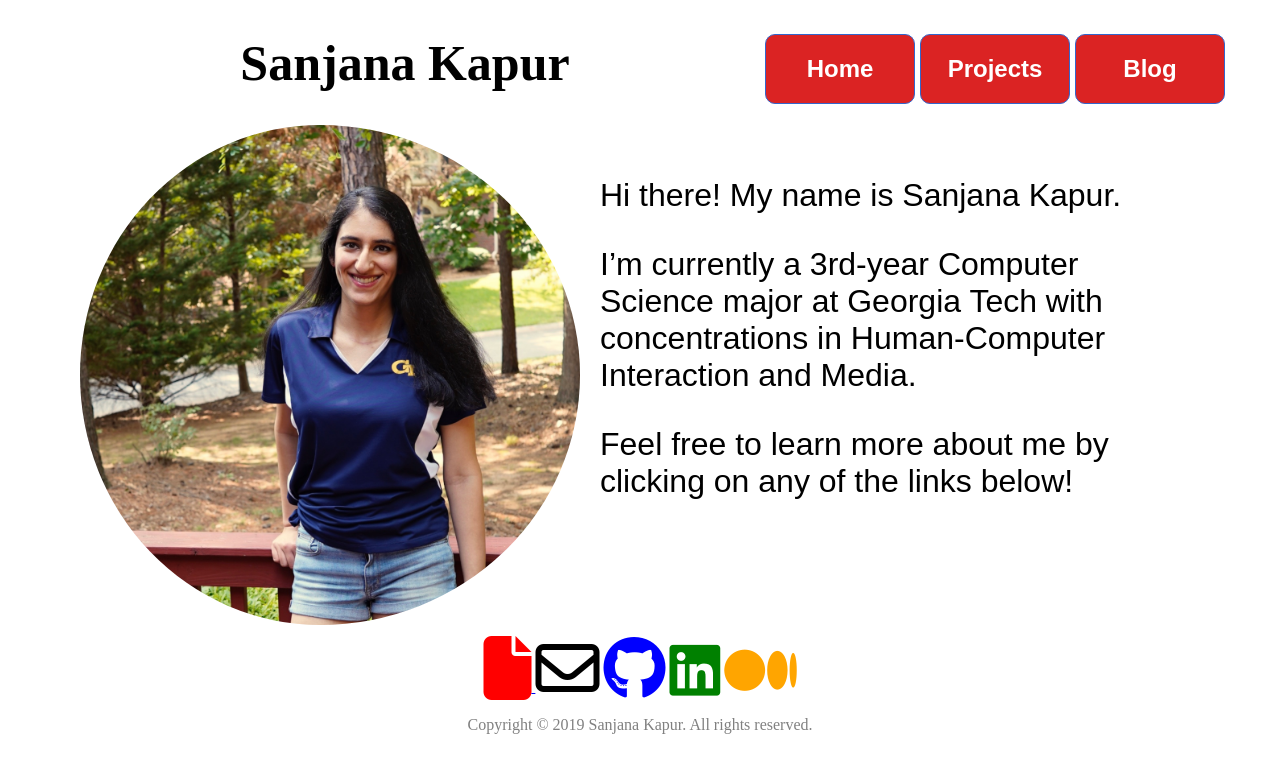
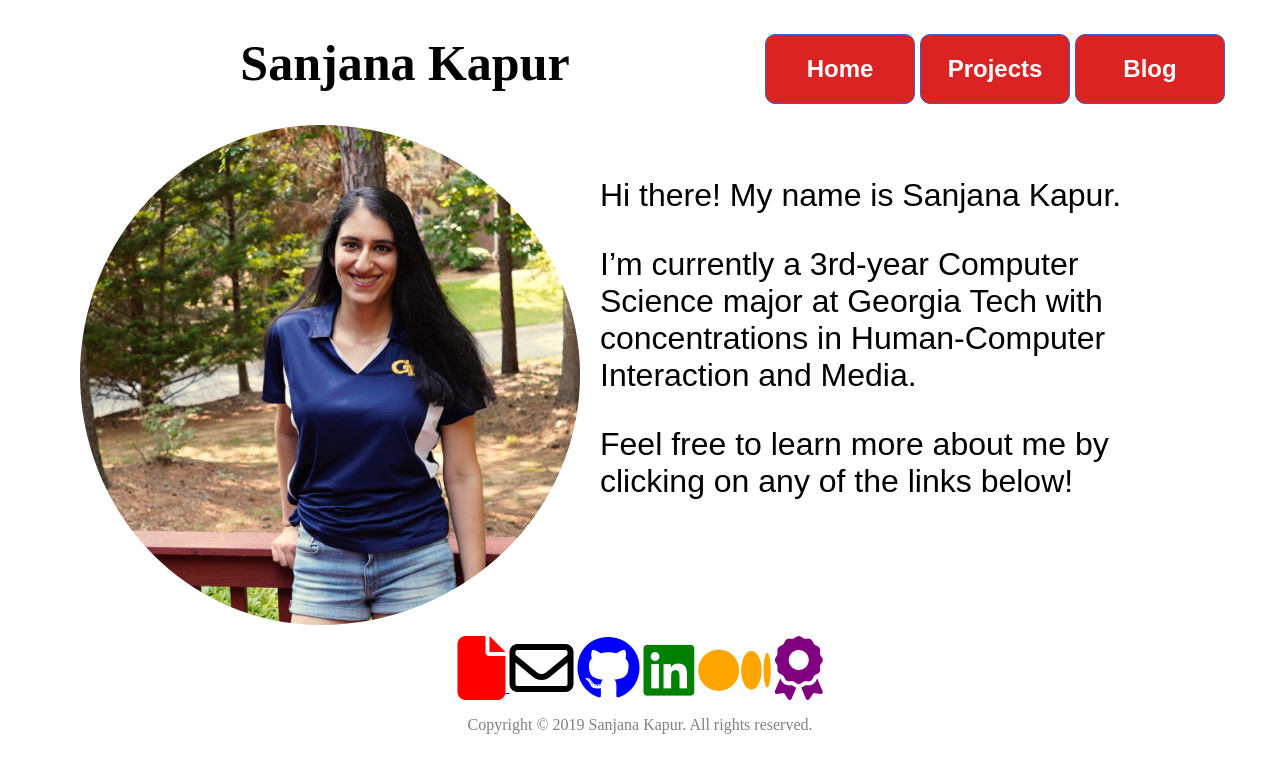
Before and after one commit to skapur12/skapur12.github.io, a Jekyll site: the page built from index.html, in a window 1280 px wide. Shown: the top 773 px of the page. Built offline with Jekyll 4.4.1, drawn with Linux system fonts in a browser that asks for light colours; nearby versions of some CDN libraries.

Commit message:
Added Merit Page icon

```diff
--- a/_layouts/default.html
+++ b/_layouts/default.html
@@ -49,6 +49,7 @@
             <a href="https://github.com/skapur12" target="_blank"><i class="fab fa-github fa-4x" style="color:blue"></i></a></li>
             <a href="https://www.linkedin.com/in/skapur12/" target="_blank"><i class="fab fa-linkedin fa-4x" style="font-size:58px;color:green"></i></a></li>
             <a href="https://medium.com/@skapur29" target="_blank"><i class="fab fa-medium fa-4x" style="font-size:58px;color:orange"></i></a></li>
+            <a href="https://meritpages.com/sanjanakapur" target="_blank"><i class="fas fa-award fa-4x" style="color:purple"></i></a></li>
 
 	    <br>
             <p>Copyright © 2019 Sanjana Kapur. All rights reserved.</p>
```
